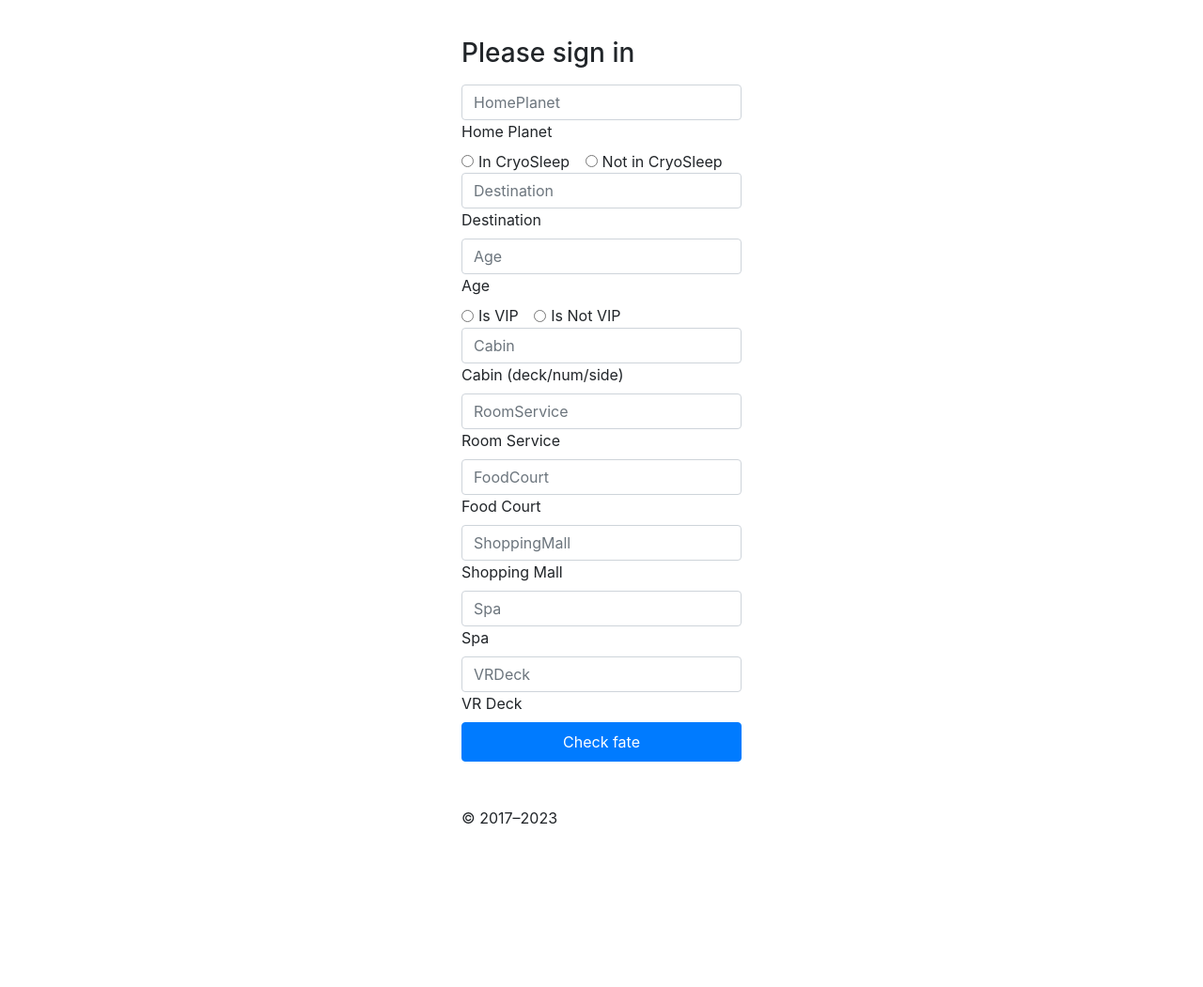
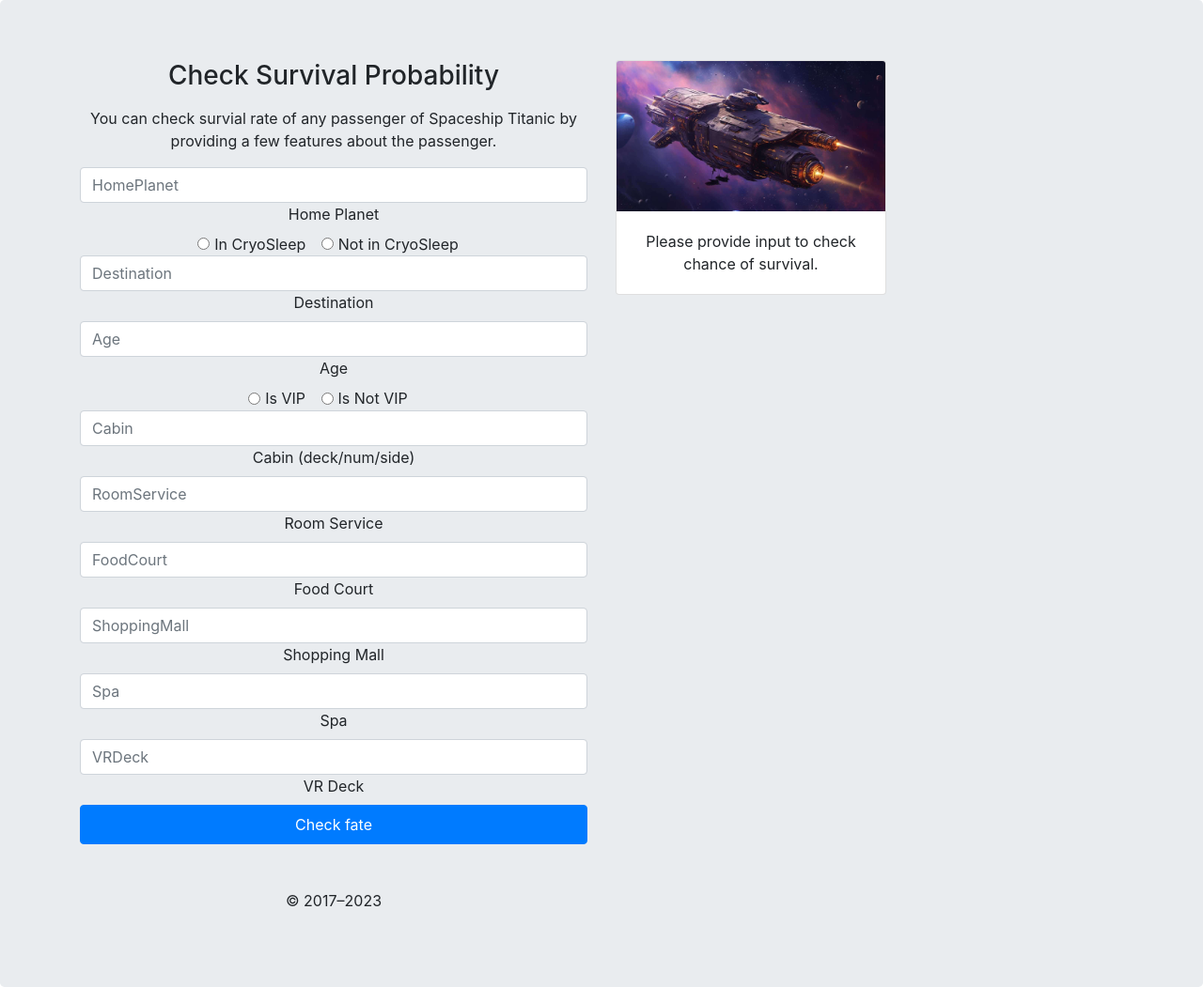
Before and after one commit to farhanarrafi/UNT-CSE-SpaceshipTitanic, a Flask app: page / in a window 1280 px wide. Shown: the whole page at 94% size. Before the commit the page ends 877 px from the top, so only its background shows below. Run offline with Flask 3, Linux system fonts and the light colour scheme.

Commit message:
[SpaceShip Titanic] Added code testing stage code
- Added UI elements

Refs: N/A

```diff
--- a/app.py
+++ b/app.py
@@ -53,8 +53,8 @@
     }
     prediction, score = run_model(testData)
     error = ""
-    transported = "True" if prediction[0] > 0 else "False"
-    confidence = score[0][1] * 100
+    transported = True if prediction[0] > 0 else False
+    confidence = round(score[0][1], 4) * 100
     responseJson = {
         "data" : {
             "transported": transported,
@@ -65,7 +65,7 @@
     app.logger.info("result from model")
     app.logger.info(responseJson)
     #return responseJson
-    return render_template('index.html', data = responseJson)
+    return render_template('index.html', transported = transported, confidence=confidence)
 
 def getDataFrame(testData):
     """  int, float, bool or category. """
--- a/templates/index.html
+++ b/templates/index.html
@@ -96,11 +96,17 @@
 	<!-- Custom styles for this template -->
 	<link href="static/form.css" rel="stylesheet">
 </head>
-<body class="d-flex align-items-center py-4 bg-body-tertiary">
-
-	<main class="form-signin w-100 m-auto">
+<body class="">
+	<main class="" role="main">
+		<section class="jumbotron text-center">
+			<div class="container">
+				<div class="row">
+					<div class="col">
 						<form action="/" method="post">
-			<h1 class="h3 mb-3 fw-normal">Please sign in</h1>
+							<h1 class="h3 mb-3 fw-normal">Check Survival Probability</h1>
+							<p class="text-body-secondary">
+								You can check survial rate of any passenger of Spaceship Titanic by providing a few features about the passenger.
+							</p>
 
 							<div class="form-floating">
 								<input type="text" class="form-control" name="HomePlanet"  id="HomePlanet" placeholder="HomePlanet">
@@ -166,7 +172,29 @@
 							<button class="btn btn-primary w-100 py-2" type="submit">Check fate</button>
 							<p class="mt-5 mb-3 text-body-secondary">&copy; 2017–2023</p>
 						</form>
+
+					</div>
+					<div class="col">
+						<div class="card" style="width: 18rem;">
+							<img class="card-img-top" src="/static/assets/images/spaceship.jpg" alt="Image of Spaceship in the uncharted space">
+							<div class="card-body">
+								<p class="card-text">
+									{% if transported  %}
+											It is {{transported}} that the passenger has been transported to a different dimenion.
+										We are {{confidence}}% confident about it.
+									{% else %}
+									Please provide input to check chance of survival.
+									{% endif %}
+								</p>
+							</div>
+						</div>
+					</div>
+				</div>
+			</div>
+		</section>
 	</main>
+
+
 	<script src="https://cdn.jsdelivr.net/npm/bootstrap@4.3.1/dist/js/bootstrap.min.js" integrity="sha384-JjSmVgyd0p3pXB1rRibZUAYoIIy6OrQ6VrjIEaFf/nJGzIxFDsf4x0xIM+B07jRM" crossorigin="anonymous"></script>
 
 </body>
```
Lines whose indentation alone changed are shown as unchanged.
